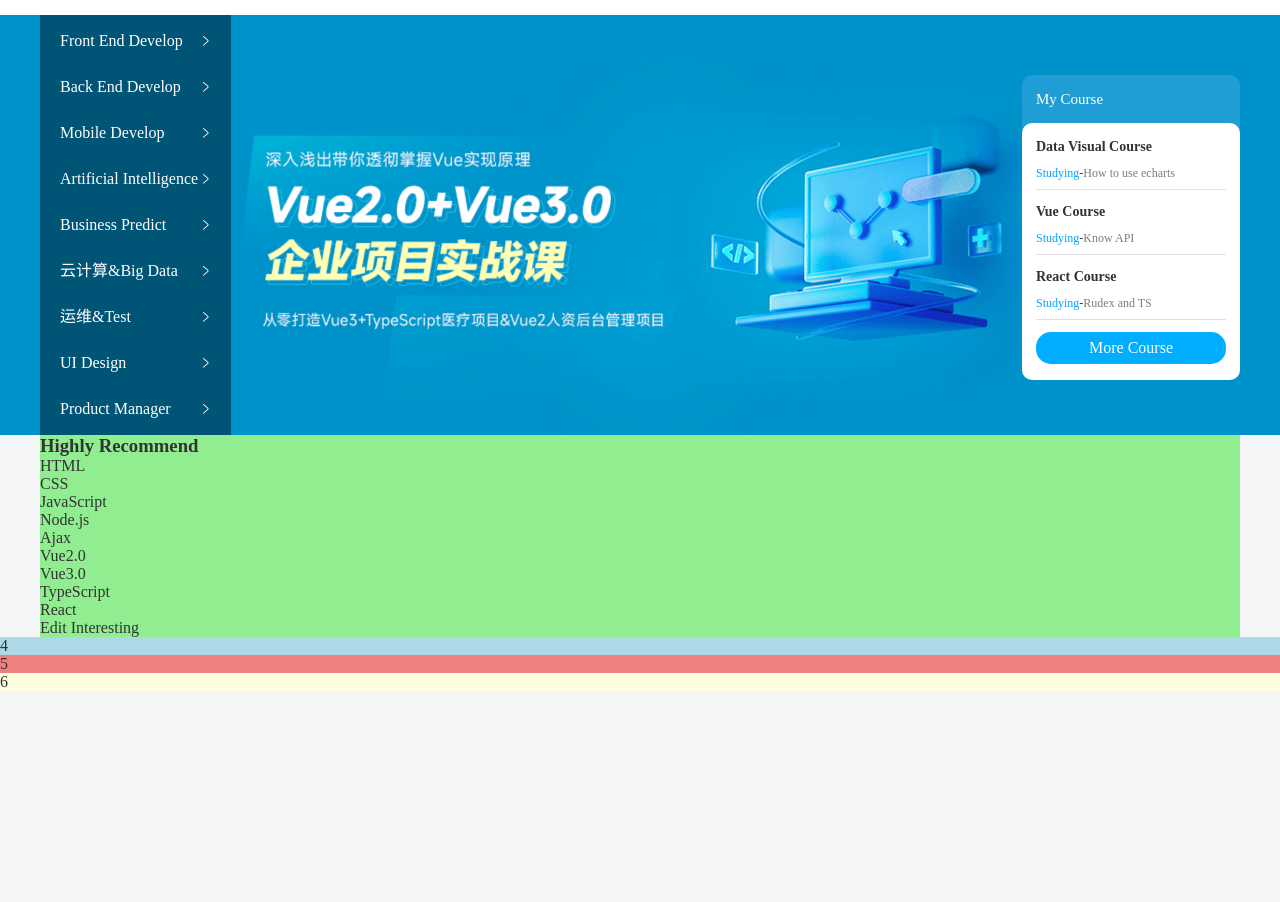
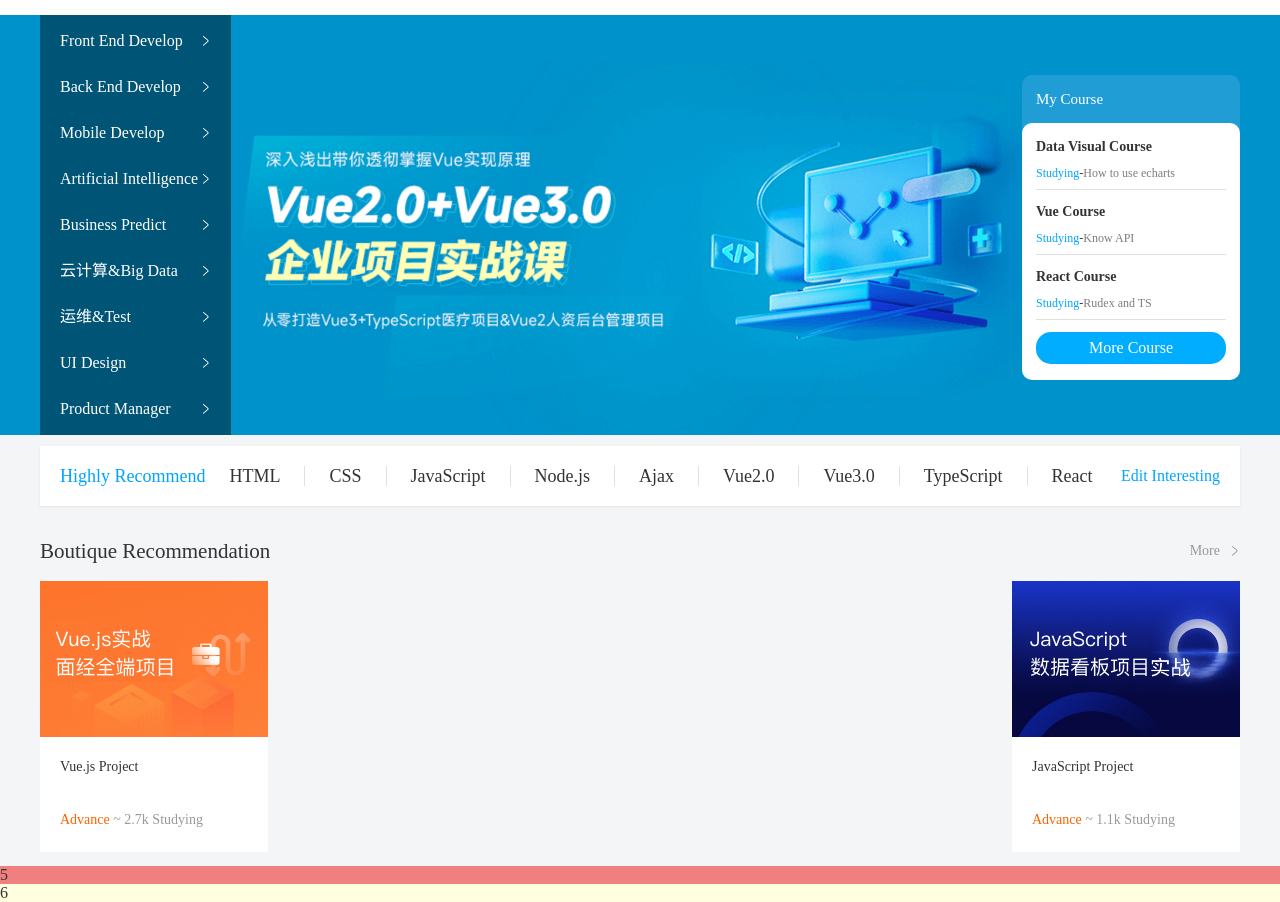
Before and after one commit to AlexHuang006/Huang_UK, a plain HTML site: page 02_css/Practice12/Practice12.html in a window 1280 px wide. Shown: the part 85-987 px from the top of the page. Before the commit the page ends 800 px from the top, so only its background shows below. Drawn offline with Linux system fonts and the light colour scheme.

Commit message:
finished part of 4

```diff
--- a/02_css/Practice12/Practice12.html
+++ b/02_css/Practice12/Practice12.html
@@ -7,14 +7,6 @@
     <link rel="stylesheet" href="./css/base.css">
     <link rel="stylesheet" href="./css/index.css">
     <style>
-        .recommend1 {
-            background-color: lightgreen;
-        }
-
-        .recommend2 {
-            background-color: lightblue;
-        }
-
         .recommend3 {
             background-color: lightcoral;
         }
@@ -109,11 +101,41 @@
             <li><a href="#">TypeScript</a></li>
             <li><a href="#">React</a></li>
         </ul>
-        <a href="#">Edit Interesting</a>
+        <a href="#" class="modify">Edit Interesting</a>
     </div>
 
-    <!-- recommend area2 -->
-    <div class="recommend2">4</div>
+    <!-- 4. recommend area2 -->
+    <div class="recommend2 wrapper">
+        <!-- 4.1 header -->
+        <div class="hd">
+            <h3>Boutique Recommendation</h3>
+            <a href="#" class="more">More</a>
+        </div>
+
+        <!-- 4.2 body -->
+         <div class="bd">
+            <ul>
+                <li>
+                    <a href="#">
+                        <div class="pic"><img src="./uploads/course02.png" alt=""></div>
+                        <div class="text">
+                            <h4>Vue.js Project</h4>
+                            <p><span>Advance</span> ~ <i>2.7</i>k Studying</p>
+                        </div>
+                    </a>
+                </li>
+                <li>
+                    <a href="#">
+                        <div class="pic"><img src="./uploads/course01.png" alt=""></div>
+                        <div class="text">
+                            <h4>JavaScript Project</h4>
+                            <p><span>Advance</span> ~ <i>1.1</i>k Studying</p>
+                        </div>
+                    </a>
+                </li>
+            </ul>
+         </div>
+    </div>
 
     <!-- recommend area3 -->
     <div class="recommend3">5</div>
@@ -121,12 +143,7 @@
     <!-- footer area -->
      <div class="footer">6</div>
      <script>
-        // const nav = document.querySelector('.nav li')
-        // const navBtn = document.querySelectorAll('.nav li a')
-        // nav.addEventListener('click', function () {
-        //     navBtn.classList.remove('active')
-        //     navBtn.classList.add('active')
-        // })
+    //    1. Header area for navigation
         const navItems = document.querySelectorAll('.nav li a');
 
         navItems.forEach(item => {
--- a/02_css/Practice12/css/index.css
+++ b/02_css/Practice12/css/index.css
@@ -192,3 +192,108 @@
 }
 
 /* 3. Recommend area 1 */
+.recommend1 {
+    display: flex;
+    margin-top: 11px;
+    padding: 0 20px;
+    height: 60px;
+    background-color: #fff;
+    box-shadow: 0px 1px 2px 0px rgba(211, 211, 211, 0.5);
+    line-height: 60px;
+}
+
+.recommend1 h3 {
+    font-size: 18px;
+    color: #00a4ff;
+    font-weight: 400;
+}
+
+.recommend1 ul {
+    flex: 1;
+    display: flex;
+}
+
+.recommend1 ul li a {
+    padding: 0 24px;
+    border-right: 1px solid #e0e0e0;
+    font-size: 18px;
+}
+
+.recommend1 ul li:last-child a {
+    border-right: 0;
+}
+
+.recommend1 .modify {
+    font-size: 16px;
+    color: #00a4ff;
+}
+
+/* 4. Recommend area2 */
+.recommend2 {
+    margin-top: 15px;
+}
+/* 4.1 header */
+.hd {
+    display: flex;
+    justify-content: space-between;
+    height: 60px;
+    line-height: 60px;
+}
+
+.hd h3 {
+    font-size: 21px;
+    font-weight: 400;
+}
+
+.hd .more {
+    padding-right: 20px;
+    background: url(../images/more.png) no-repeat right center;
+    font-size: 14px;
+    color: #999;
+}
+
+/* 4.2 body */
+.bd ul {
+    display: flex;
+    flex-wrap: wrap; /*换行*/
+    justify-content: space-between;
+}
+
+.bd li {
+    margin-bottom: 14px;
+    width: 228px;
+    height: 271px;
+    background-color: pink;
+}
+
+.bd li .pic {
+    height: 156px;
+}
+
+.bd li .text {
+    padding: 20px;
+    height: 115px;
+    background-color: #fff;
+}
+
+.bd li .text h4 {
+    margin-bottom: 13px;
+    height: 40px;
+    font-size: 14px;
+    line-height: 20px;
+    font-weight: 400;
+}
+
+.bd li .text p {
+    font-size: 14px;
+    line-height: 20px;
+    color: #999;
+}
+
+.bd li .text p span {
+    color: #fa6400;
+}
+
+.bd li .text p i {
+    font-style: normal;
+}
```
